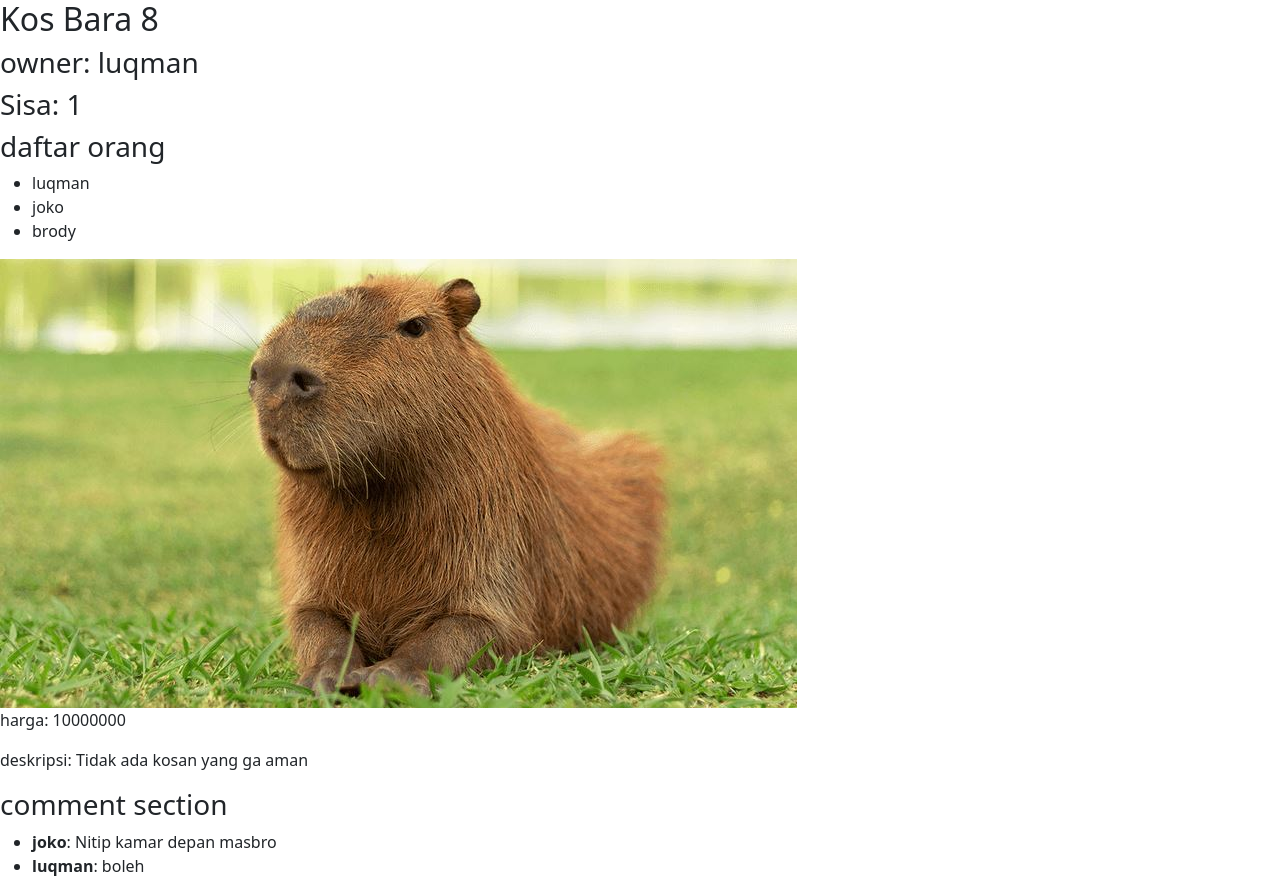
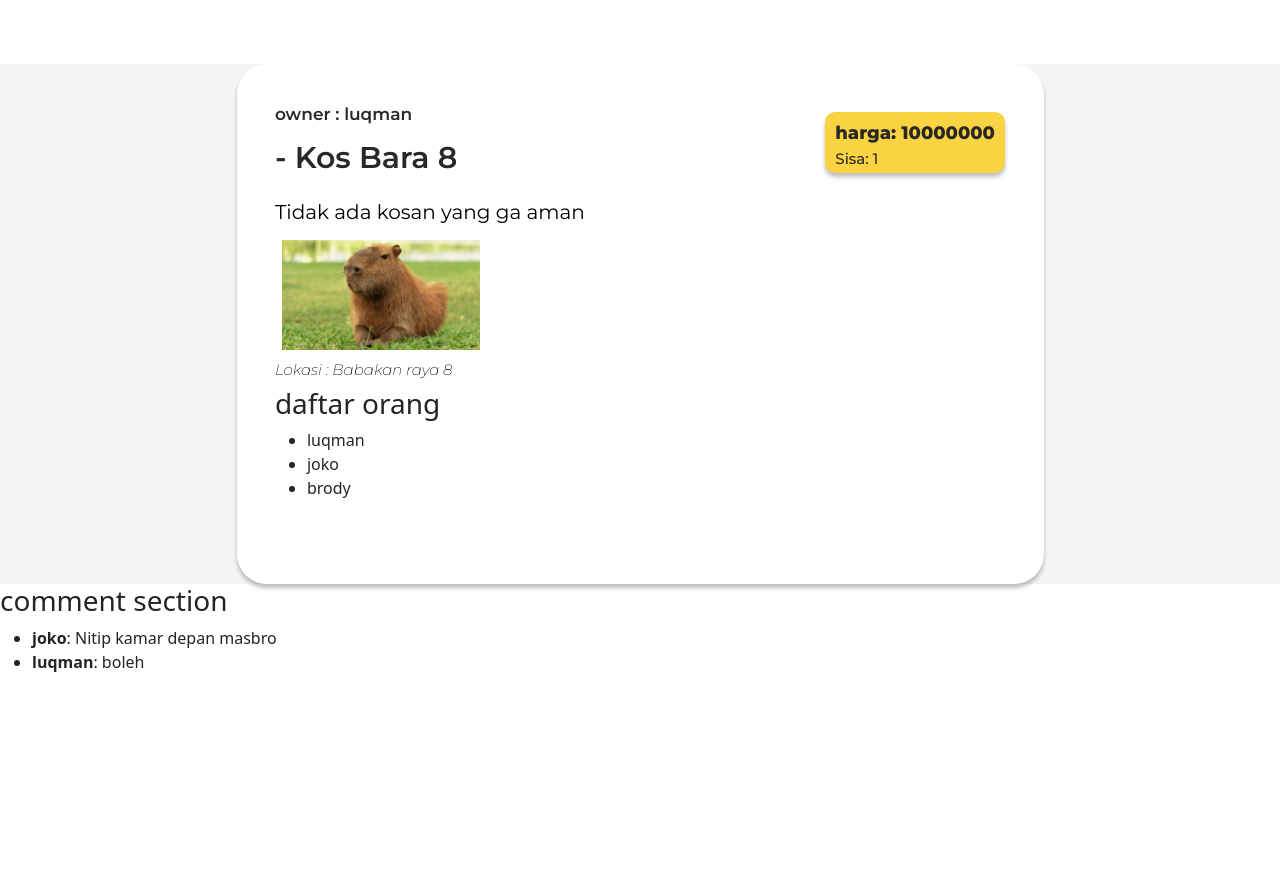
Before and after one commit to aamilham/KontrakanID, a Django app: page /forum/rent/1/ in a window 1280 px wide. After the commit the page ends 672 px from the top, so only its background shows below. Run offline with Django 4.2, Linux system fonts and the light colour scheme; data comes from the database, SQL or seed files in the repository.

Commit message:
add rent frontend

```diff
--- a/forum/static/forum/forum.css
+++ b/forum/static/forum/forum.css
@@ -3,7 +3,7 @@
     align-items: center;
     justify-content: space-between;
 
-    width: 1280px;
+    width: 1263px;
     height: 115px;
     background: #FFFFFF;
     box-shadow: 0px 4px 4px rgba(0, 0, 0, 0.25);
@@ -77,6 +77,19 @@
     line-height: 24px;
 
     color: #292826;
+    margin-top: 15px;
+}
+
+.forumHeropostingOwnerkanan {
+    width: 180px;
+    height: 51px;
+
+    background: #F9D342;
+box-shadow: 0px 4px 4px rgba(0, 0, 0, 0.25);
+border-radius: 10px;
+
+padding-top: 2.3%;
+padding-left: 2%;
 }
 
 .forumHeropostingOwnerkanan h4 {
@@ -85,7 +98,6 @@
 font-weight: 800;
 font-size: 16px;
 line-height: 20px;
-
 color: #292826;
 }
 
@@ -95,7 +107,7 @@
     font-family: 'Montserrat';
     font-style: normal;
     font-weight: 600;
-    font-size: 30px;
+    font-size: 20px;
     line-height: 24px;
 
 }
@@ -111,6 +123,8 @@
 
 .forumHeroposting p {
     padding-top: 1%;
+
+    width: 640px;
 
     font-family: 'Montserrat';
     font-style: normal;
--- /dev/null
+++ b/forum/static/forum/rent.css
@@ -0,0 +1,111 @@
+
+.rentContainer {
+    background: #F5F5F5;;
+}
+
+.rentBox {
+    width: 807px;
+    height: 520px;
+    margin: auto;
+    margin-top: 5%;
+    background: #FFFFFF;
+    box-shadow: 0px 4px 4px rgba(0, 0, 0, 0.25);
+    border-radius: 30px;
+    padding: 3%;
+}
+
+.rentTop {
+    display: flex;
+    justify-content: space-between;
+}
+
+.rentTitle h3 {
+    font-family: 'Montserrat';
+font-style: normal;
+font-weight: 600;
+font-size: 17px;
+line-height: 24px;
+
+color: #292826;
+margin-bottom: 20px;
+}
+
+.rentTitle h2 {
+    font-family: 'Montserrat';
+font-style: normal;
+font-weight: 600;
+font-size: 30px;
+line-height: 24px;
+
+color: #292826;
+}
+
+.rentInfo {
+    margin-top: 10px;
+    width: 180px;
+height: 61px;
+
+background: #F9D342;
+box-shadow: 0px 4px 4px rgba(0, 0, 0, 0.25);
+border-radius: 10px;
+
+padding-top: 1.4%;
+padding-left: 1.4%;
+}
+
+.rentInfo h2 {
+    font-family: 'Montserrat';
+font-style: normal;
+font-weight: 800;
+font-size: 18px;
+line-height: 20px;
+
+color: #292826;
+}
+
+.rentInfo h3 {
+
+font-family: 'Montserrat';
+font-style: normal;
+font-weight: 500;
+font-size: 15px;
+line-height: 15px;
+
+color: #292826;
+
+}
+
+.rentMid {
+    margin-top: 3%;
+}
+
+.rentDesc h2 {
+    width: 640px;
+    font-family: 'Montserrat';
+font-style: normal;
+font-weight: 400;
+font-size: 20px;
+line-height: 24px;
+
+color: #000000;
+}
+
+.rentDesc img {
+margin-top: 1%;
+margin-left: 1%;
+
+    width: 198px;
+height: 110px;
+}
+
+.rentDesc h3{
+    margin-top: 1.5%;
+
+    font-family: 'Montserrat';
+font-style: italic;
+font-weight: 200;
+font-size: 15px;
+line-height: 18px;
+
+color: #000000;
+}
--- a/forum/templates/forum/base.html
+++ b/forum/templates/forum/base.html
@@ -10,6 +10,7 @@
     <link rel="stylesheet" href="{% static 'forum/base.css' %}?{% now 'U' %}">
     <link rel="stylesheet" href="{% static 'forum/register.css' %}?{% now 'U' %}">
     <link rel="stylesheet" href="{% static 'forum/forum.css' %}?{% now 'U' %}">
+    <link rel="stylesheet" href="{% static 'forum/rent.css' %}?{% now 'U' %}">
     <!-- Bootstrap CSS -->
     <link href="https://cdn.jsdelivr.net/npm/bootstrap@5.2.3/dist/css/bootstrap.min.css" rel="stylesheet" integrity="sha384-rbsA2VBKQhggwzxH7pPCaAqO46MgnOM80zW1RWuH61DGLwZJEdK2Kadq2F9CUG65" crossorigin="anonymous">
 
--- a/forum/templates/forum/rent.html
+++ b/forum/templates/forum/rent.html
@@ -1,9 +1,29 @@
 {% extends 'forum/base.html' %}
 
 {% block content %}
-    <h2>{{ rent.title }}</h2>
-    <h3>owner: {{ rent.owner }}</h3>
+
+    <div class="rentContainer">
+        <div class="rentBox">
+
+            <div class="rentTop">
+                <div class="rentTitle">
+                    <h3>owner : {{ rent.owner }}</h3>
+                    <h2>- {{ rent.title }}</h2>
+                </div>
+                <div class="rentInfo">
+                    <h2>harga: {{ rent.price }}</h2>
                     <h3>Sisa: {{ remainder }}</h3>
+                </div>
+            </div>
+
+            <div class="rentMid">
+                <div class="rentDesc">
+                    <h2>{{ rent.description }}</h2>
+                    <img src="{{ rent.photo.url }}" alt="{{ rent.title }} Image">
+                    <h3>Lokasi : {{ rent.address }}</h3>
+                </div>
+            </div>
+
             <h3>daftar orang</h3>
                     <ul>
                         {% for occupant in occupants %}
@@ -12,11 +32,17 @@
                             <li>belum ada orang</li>
                         {% endfor %}
                     </ul>
+        </div>
+
+    </div>
 
 
-    <img src="{{ rent.photo.url }}" alt="{{ rent.title }} Image">
-    <p>harga: {{ rent.price }}</p>
-    <p>deskripsi: {{ rent.description }}</p>
+
+
+
+
+
+
 
     {% if request.user.id == rent.owner.id %}
         <a href="{% url 'forum:update_rent' pk=rent.pk %}">Edit postingan</a>
```
Also changed, not shown: forum/templates/forum/forum.html (+10 -11 lines). Lines whose indentation alone changed are shown as unchanged.
